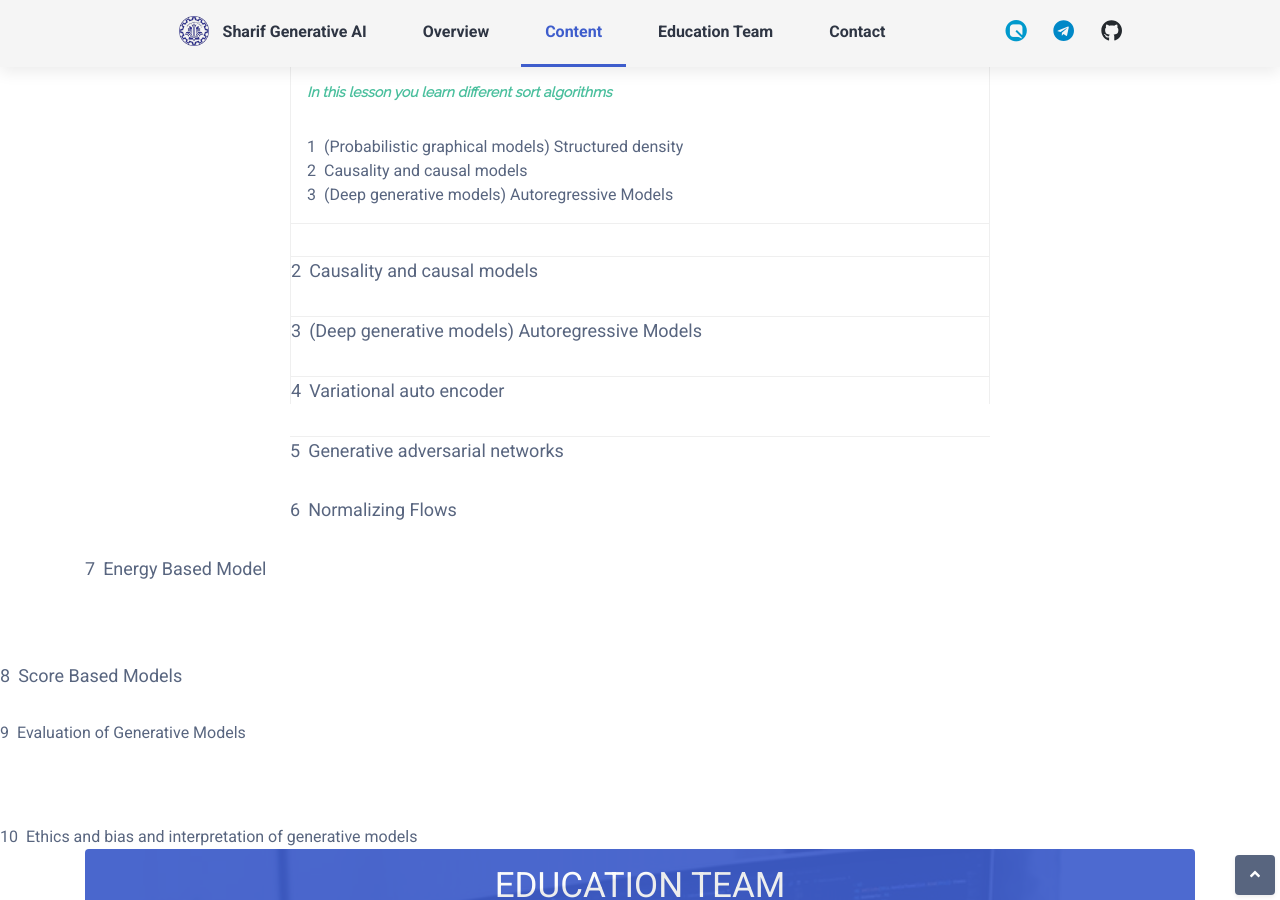
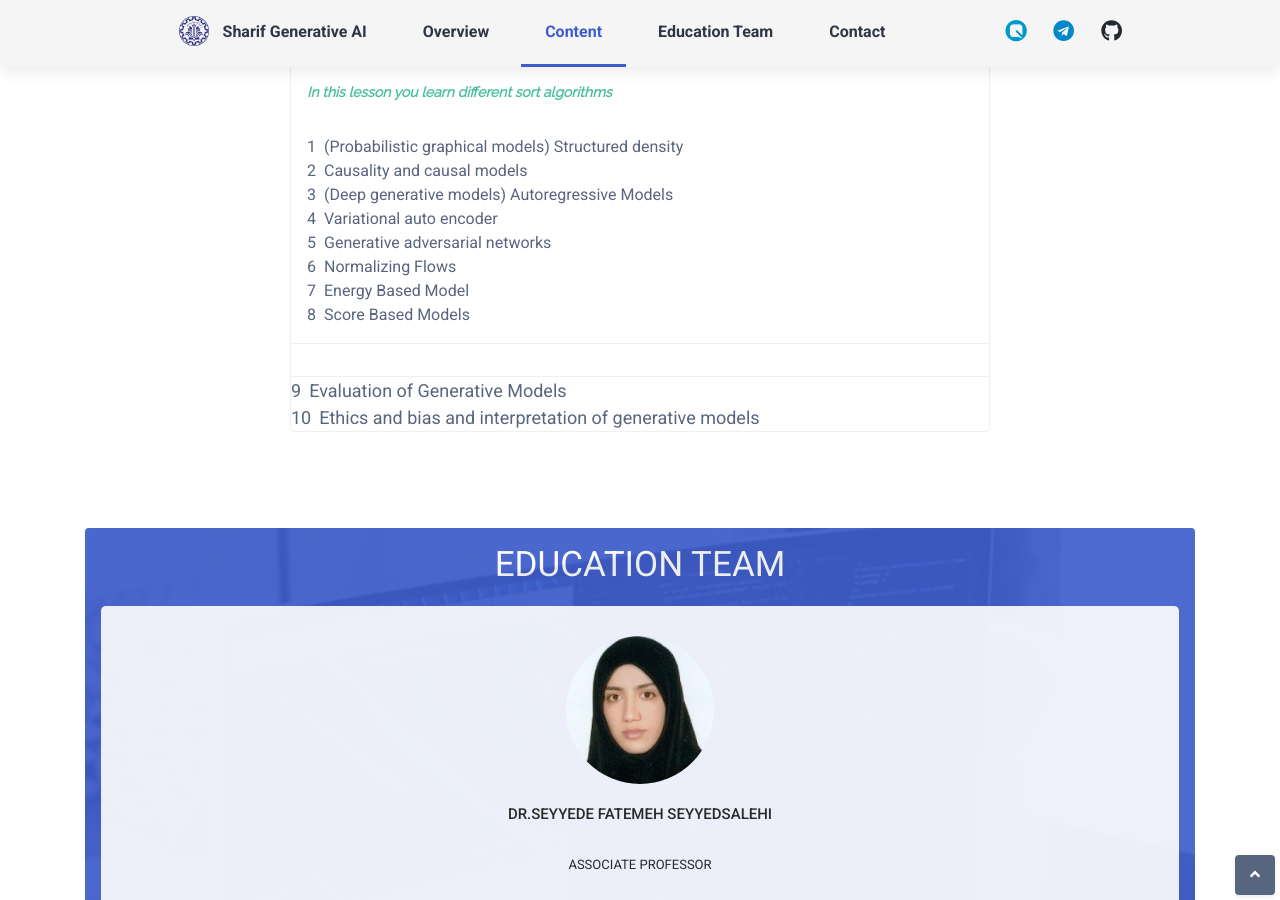
Before and after one commit to Pouria-D/generativeAI.github.io, a Jekyll site: the page built from index.html, in a window 1280 px wide and 900 px high, scrolled down 1325 px. Built offline with Jekyll 4.4.1, drawn with Linux system fonts in a browser that asks for light colours; some web fonts are replaced; comment, search, counter and statistics services are not loaded.

Commit message:
Update lesson_1.html

```diff
--- a/_includes/sections/lessons/lesson_1.html
+++ b/_includes/sections/lessons/lesson_1.html
@@ -6,58 +6,15 @@
         </div>
         <div class="col-9"><span class="theme-text-secondary mr-2">3</span>(Deep generative models) Autoregressive Models
         </div>
-    </div>
-</div>
-<div class="module-sub-item p-3"></div>
-    <div class="row justify-content-between">
-        <div class="col-9"><span class="theme-text-secondary mr-2">2</span>Causality and causal models
+        <div class="col-9"><span class="theme-text-secondary mr-2">4</span>Variational auto encoder
         </div>
-    </div>
-</div>
-<div class="module-sub-item p-3"></div>
-    <div class="row justify-content-between">
-        <div class="col-9"><span class="theme-text-secondary mr-2">3</span>(Deep generative models) Autoregressive Models
-
+        <div class="col-9"><span class="theme-text-secondary mr-2">5</span>Generative adversarial networks
         </div>
-
-    </div>
-</div>
-<div class="module-sub-item p-3"></div>
-    <div class="row justify-content-between">
-        <div class="col-9"><span class="theme-text-secondary mr-2">4</span>Variational auto encoder
-
+        <div class="col-9"><span class="theme-text-secondary mr-2">6</span>Normalizing Flows
         </div>
-
-    </div>
-</div>
-<div class="module-sub-item p-3"></div>
-    <div class="row justify-content-between">
-        <div class="col-9"><span class="theme-text-secondary mr-2">5</span>Generative adversarial networks
-
+        <div class="col-9"><span class="theme-text-secondary mr-2">7</span>Energy Based Model
         </div>
-
-    </div>
-</div>
-<div class="module-sub-item p-3"></div>
-    <div class="row justify-content-between">
-        <div class="col-9"><span class="theme-text-secondary mr-2">6</span>Normalizing Flows
-
-        </div>
-
-    </div>
-</div>
-<div class="module-sub-item p-3"></div>
-    <div class="row justify-content-between">
-        <div class="col-9"><span class="theme-text-secondary mr-2">7</span>Energy Based Model
-
-        </div>
-
-    </div>
-</div>
-<div class="module-sub-item p-3"></div>
-    <div class="row justify-content-between">
         <div class="col-9"><span class="theme-text-secondary mr-2">8</span>Score Based Models
-
         </div>
 
     </div>
@@ -65,19 +22,12 @@
 <div class="module-sub-item p-3"></div>
     <div class="row justify-content-between">
         <div class="col-9"><span class="theme-text-secondary mr-2">9</span>Evaluation of Generative Models
-
         </div>
-
+        <div class="col-9"><span class="theme-text-secondary mr-2">10</span>Ethics and bias and interpretation of generative models
+        </div>
     </div>
 </div>
-<div class="module-sub-item p-3"></div>
-    <div class="row justify-content-between">
-        <div class="col-9"><span class="theme-text-secondary mr-2">10</span>Ethics and bias and interpretation of generative models
 
-        </div>
-
-    </div>
-</div>
 <!-- //module-sub-item
 <div class="module-sub-item p-3">
     <div class="row justify-content-between">
```
